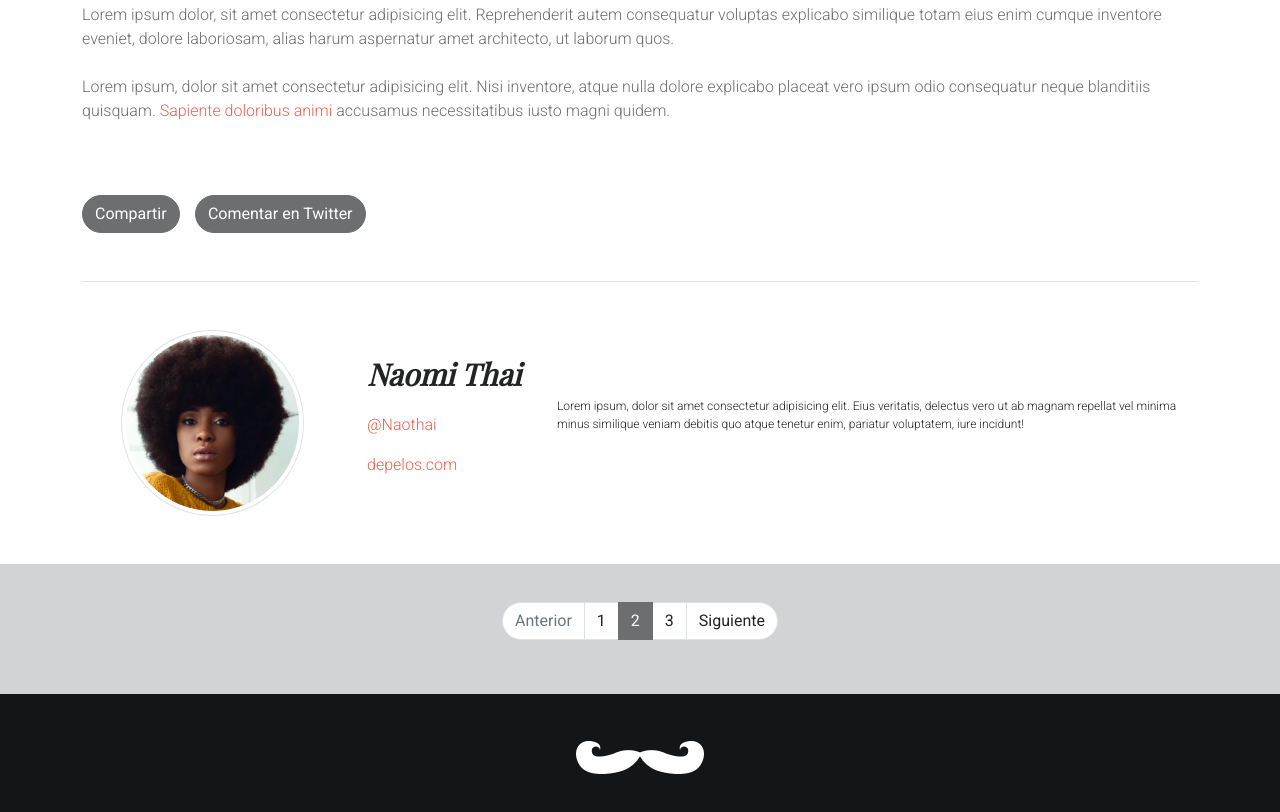
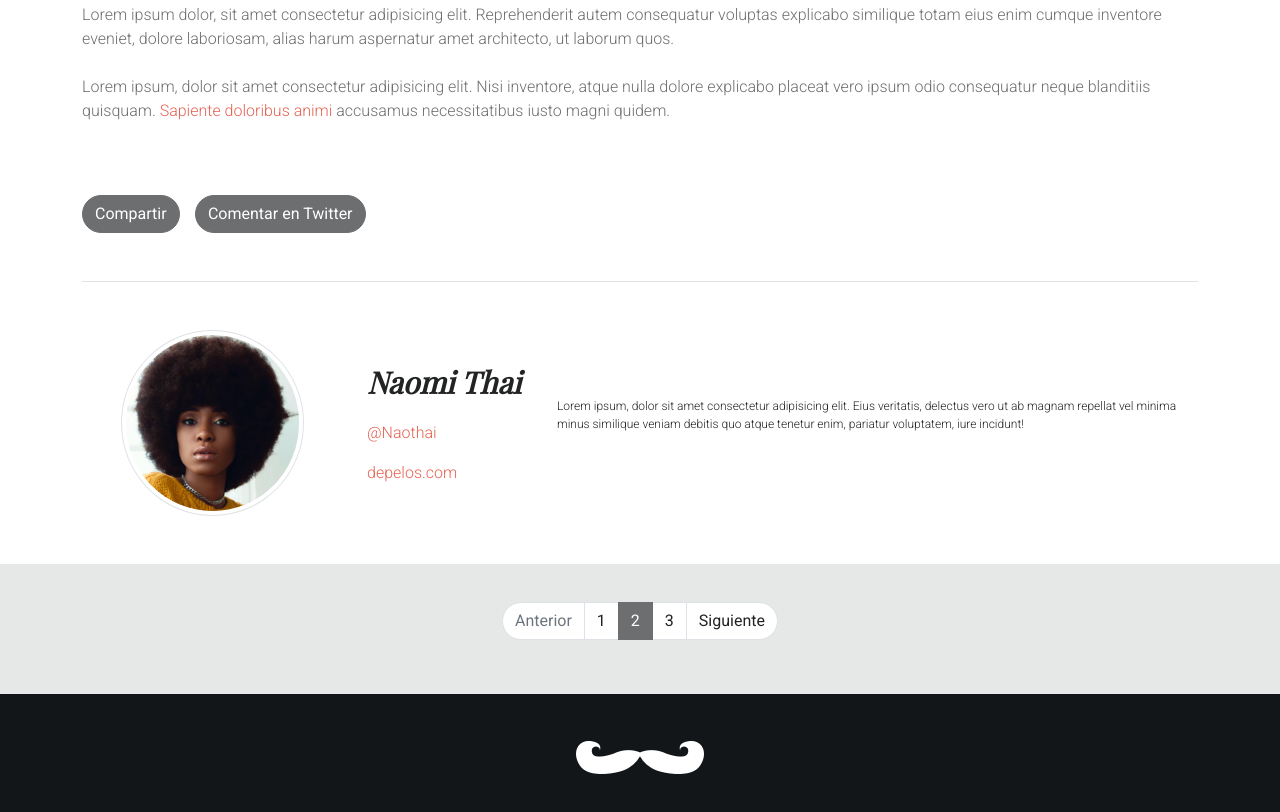
Before and after one commit to mjfv/Barberia, a plain HTML site: page index.html in a window 1280 px wide. Shown: the part 1048-1860 px from the top of the page. Drawn offline with nearby package versions, Linux system fonts and the light colour scheme; a web font is replaced by a local one.

Commit message:
pagination fixed

```diff
--- a/assets/css/sass/components/buttons.scss
+++ b/assets/css/sass/components/buttons.scss
@@ -1,7 +1,7 @@
 .btn-secondary {
     margin-right: 1%;
     &:hover {
-      background: lighten($secondary, 30%);
-      border-color: lighten($secondary, 30%);
+      background: $ter-white;
+      border-color: $ter-white;
     }
 }
--- a/assets/css/sass/components/pagination.scss
+++ b/assets/css/sass/components/pagination.scss
@@ -1,7 +1,7 @@
 .pagination-block {
     font-family: $roboto;
     font-size: $medium;
-    background-color: rgba($ter-black, .30);
+    background-color: $sec-white;
     padding: 3%;
     &__pagination {
         justify-content: center;
--- a/assets/css/sass/layouts/header.scss
+++ b/assets/css/sass/layouts/header.scss
@@ -16,9 +16,10 @@
         color: $prim-white;
         padding-left: 20%;
         padding-right: 20%;
-        @media (max-width: 767.98px) {
-              font-size: $x-large;
-          }
+        @media (max-width: 576px) {
+            font-size: $x-large;
+         // top: 2%;
+        }
 
     }
 
--- a/assets/css/sass/page/_index.scss
+++ b/assets/css/sass/page/_index.scss
@@ -21,7 +21,7 @@
     font-size: $medium;
     color: $prim-pink;
     border-top-color: $ter-black;
-    @media (max-width: 767.98px) {
+    @media (max-width: 768px) {
         text-align: center;
     }
     &__row {
@@ -30,6 +30,9 @@
     &__photo {
         width: 70%;
         text-align: end;
+        @media (max-width: 768px) {
+            width: 40%;
+        }
     }
     &__name {
         font-family: $playfair-display;
@@ -38,11 +41,12 @@
         font-size: $x-large;
         color: $sec-black;
     }
-    &__rrss {
+    &__rrss, &__page {
         @extend .blog-author;
-    }
-    &__page {
-        @extend .blog-author;
+        text-decoration: none;
+        &:hover {
+            color: $sec-black;
+          }
     }
     &__about {
         font-size: $small;
--- a/assets/css/sass/vendors/bootstrap/_variables.scss
+++ b/assets/css/sass/vendors/bootstrap/_variables.scss
@@ -1055,7 +1055,7 @@ $pagination-focus-bg:               $gray-200 !default;
 $pagination-focus-box-shadow:       $input-btn-focus-box-shadow !default;
 $pagination-focus-outline:          0 !default;
 
-$pagination-hover-color:            $link-hover-color !default;
+$pagination-hover-color:            $ter-black !default; //barberia
 $pagination-hover-bg:               $gray-200 !default;
 $pagination-hover-border-color:     $gray-300 !default;
 
--- a/index.html
+++ b/index.html
@@ -6,6 +6,9 @@
     <meta name="viewport" content="width=device-width, initial-scale=1.0">
     <title>Barberia</title>
 
+    <meta name="author" content="MJFV">
+    <meta name="description" content="Barberia">
+    <meta name="keywords" content="Blog Barberia">
 
     <link rel="preconnect" href="https://fonts.gstatic.com">
     <link href="https://fonts.googleapis.com/css2?family=Playfair+Display:ital,wght@0,400;1,700&family=Roboto:wght@300;400&display=swap" rel="stylesheet">
@@ -51,7 +54,6 @@
         </div>
     </nav>
 
-
     <!--Inicio de blog-->
 
     <header class="header">
@@ -81,8 +83,8 @@
                 </div>
                 <div class="col-sm-12 col-md-2">
                     <p class="blog-author__name">Naomi Thai</p>
-                    <p class="blog-author__rrss">@Naothai</p>
-                    <p class="blog-author__page">depelos.com</p>
+                    <p><a href="#" target="_blank"  class="blog-author__rrss">@Naothai</a></p>
+                    <a href="#" target="_blank"  class="blog-author__page">depelos.com</a>
                 </div>
                 <div class="d-none d-sm-none d-md-block col-md-7">
                     <p class="blog-author__about">Lorem ipsum, dolor sit amet consectetur adipisicing elit. Eius veritatis, delectus vero ut ab magnam repellat vel minima minus similique veniam debitis quo atque tenetur enim, pariatur voluptatem, iure incidunt!</p>
@@ -109,14 +111,14 @@
                 </li>
             </ul>
         </nav>
-
     </div>
 
     <!--Footer-->
     <footer class="footer">
         <img class="footer_logo" src="assets/img/logo.png" alt="logo">
         <script src="https://cdn.jsdelivr.net/npm/@popperjs/core@2.9.2/dist/umd/popper.min.js" integrity="sha384-IQsoLXl5PILFhosVNubq5LC7Qb9DXgDA9i+tQ8Zj3iwWAwPtgFTxbJ8NT4GN1R8p" crossorigin="anonymous"></script>
-        <script src="https://cdn.jsdelivr.net/npm/bootstrap@5.0.1/dist/js/bootstrap.min.js" integrity="sha384-Atwg2Pkwv9vp0ygtn1JAojH0nYbwNJLPhwyoVbhoPwBhjQPR5VtM2+xf0Uwh9KtT" crossorigin="anonymous"></script></footer>
+        <script src="https://cdn.jsdelivr.net/npm/bootstrap@5.0.1/dist/js/bootstrap.min.js" integrity="sha384-Atwg2Pkwv9vp0ygtn1JAojH0nYbwNJLPhwyoVbhoPwBhjQPR5VtM2+xf0Uwh9KtT" crossorigin="anonymous"></script>
+    </footer>
 
 </body>
 </html>
```
Also changed, not shown: assets/css/sass/main.scss (+0 -14 lines), assets/css/style.css, 1 other file. Lines whose indentation alone changed are shown as unchanged.
